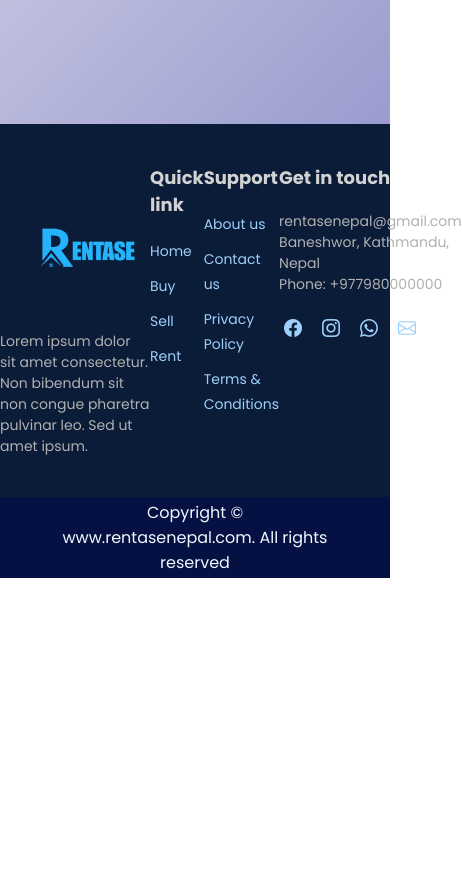
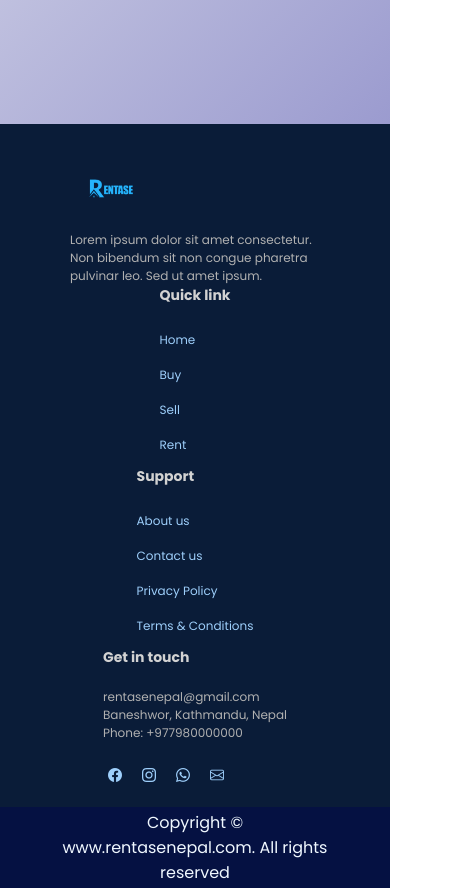
Before and after one commit to Prasun-Shiwakoti/RentaseNepal, a React (Create React App) app in the folder Frontend/react/: page /login in a window 390 px wide. Shown: the part 800-1688 px from the top of the page, 462 px wide, since content can reach past the window. Before the commit the page ends 1378 px from the top, so only its background shows below. Built offline with nearby package versions, Linux system fonts and the light colour scheme.

Commit message:
merge conflict resolved

```diff
--- a/Frontend/react/src/style.css
+++ b/Frontend/react/src/style.css
@@ -1,5 +1,7 @@
 @import url('https://fonts.googleapis.com/css2?family=Poppins:ital,wght@0,100;0,200;0,300;0,400;0,500;0,600;0,700;0,800;0,900;1,100;1,200;1,300;1,400;1,500;1,600;1,700;1,800;1,900&display=swap');
 
+/* General Reset */
+/* General Reset */
 * {
   padding: 0%;
   margin: 0%;
@@ -27,7 +29,7 @@ h1{
   font-size: 55px;
 }
 
-/* navbar styling */
+/* navbar stylinggg */
 
 .header-section {
   width: 100%;
@@ -220,6 +222,18 @@ header .upper-home .upperhome-box p {
 background: linear-gradient(101deg, hsl(228, 45%, 75%), hsl(228, 84%, 71%));
 border-color: hsl(228, 45%, 75%)
 }
+
+@media(max-width:1180px){
+
+.search_bar,
+.search_bar_results {
+flex-direction: column;
+gap:20px;
+width: 80%;
+}
+
+}
+
 
 
 
@@ -678,6 +692,59 @@ button:hover {
 
 
 
+/* responsiveness (media queries) for footer */
+
+
+
+@media(max-width:768px)
+{
+.footer{
+
+ padding: 20px 10px;
+     flex-direction: column;
+     align-items: center;
+
+
+}
+
+
+
+ .image img {
+     height: 70px;
+ }
+
+ .footer-section h3 {
+     font-size: 14px;
+ }
+
+ .footer-section p {
+     font-size: 12px;
+ }
+
+ /* .footer-section ul li {
+     margin-bottom: 6px;
+ } */
+
+ .footer-section ul li a {
+     font-size: 12px;
+ }
+
+ .footer-section .contact-info {
+     font-size: 12px;
+ }
+
+ .footer-section .social-icons a {
+     font-size: 14px;
+ }
+
+
+}
+
+
+
+
+
+
 
 /* utilility classes */
 .h-primary {
@@ -1728,3 +1795,66 @@ color: #555;
     text-align: center;
     font-weight: bold;
   }
+
+
+
+
+
+    /* blog page responsiveness code */
+
+  @media (max-width: 600px) {
+
+    .blogmain-container {
+        flex-direction: column;
+        padding: 20px;
+    }
+
+    .blog-container {
+        flex: 1;
+        padding: 20px;
+    }
+
+    .blog-main-image {
+        max-height: 300px;
+    }
+
+
+    .blog-meta .date,
+    .blog-meta .views {
+        font-size: 12px;
+    }
+
+
+    .blog-most-viewed {
+        margin-top: 20px;
+        flex: 1;
+    }
+
+    .blog-most-viewed-item {
+        flex-direction: column;
+        margin-bottom: 20px;
+    }
+
+    .blog-most-viewed-item img {
+        width: 80px;
+        height: 80px;
+        margin-bottom: 10px;
+    }
+
+
+    .blog-follow-us-section {
+        padding: 15px;
+        margin-top: 30px;
+    }
+
+
+    .blog-social-icons a {
+        width: 40px;
+        height: 40px;
+        font-size: 20px;
+    }
+
+    .blog-social-icons {
+        gap: 15px;
+    }
+}
```
Also changed, not shown: 1 other file (tests, documents, lock files or other folders). Lines whose indentation alone changed are shown as unchanged.
